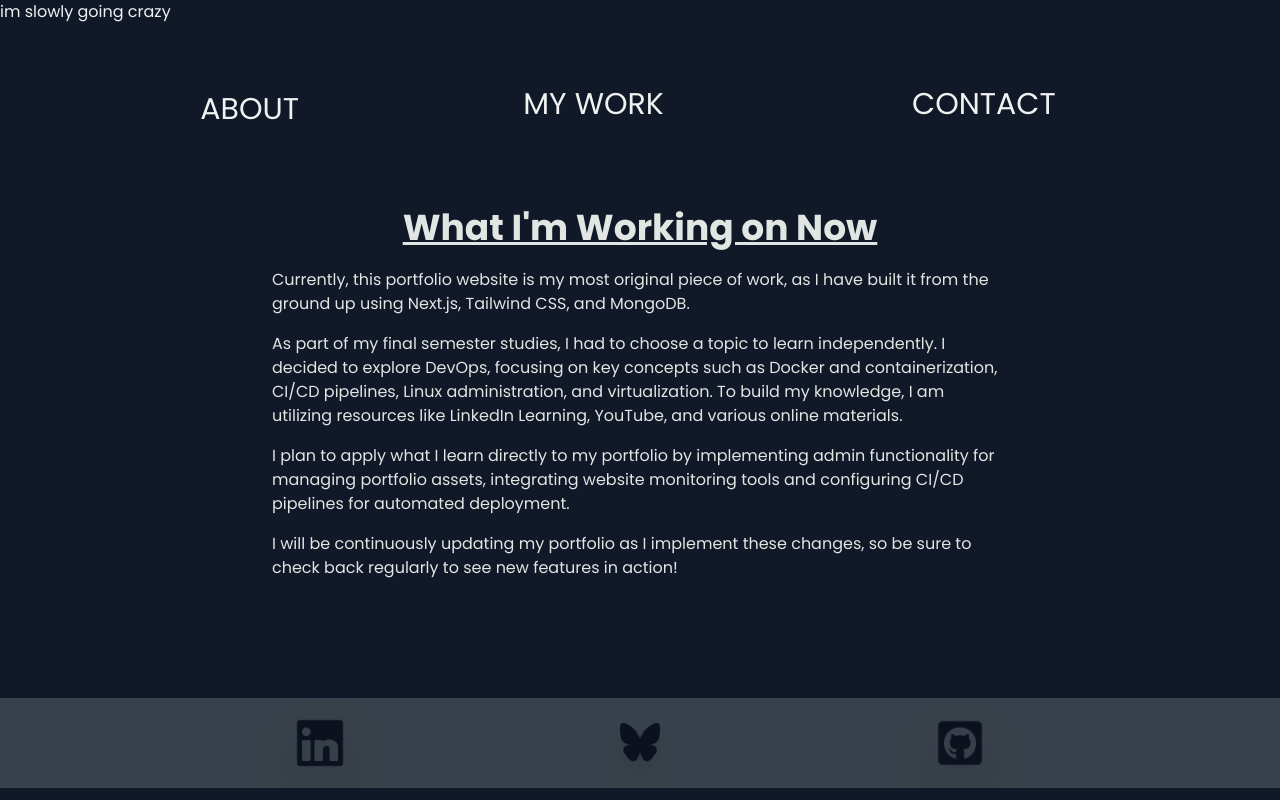
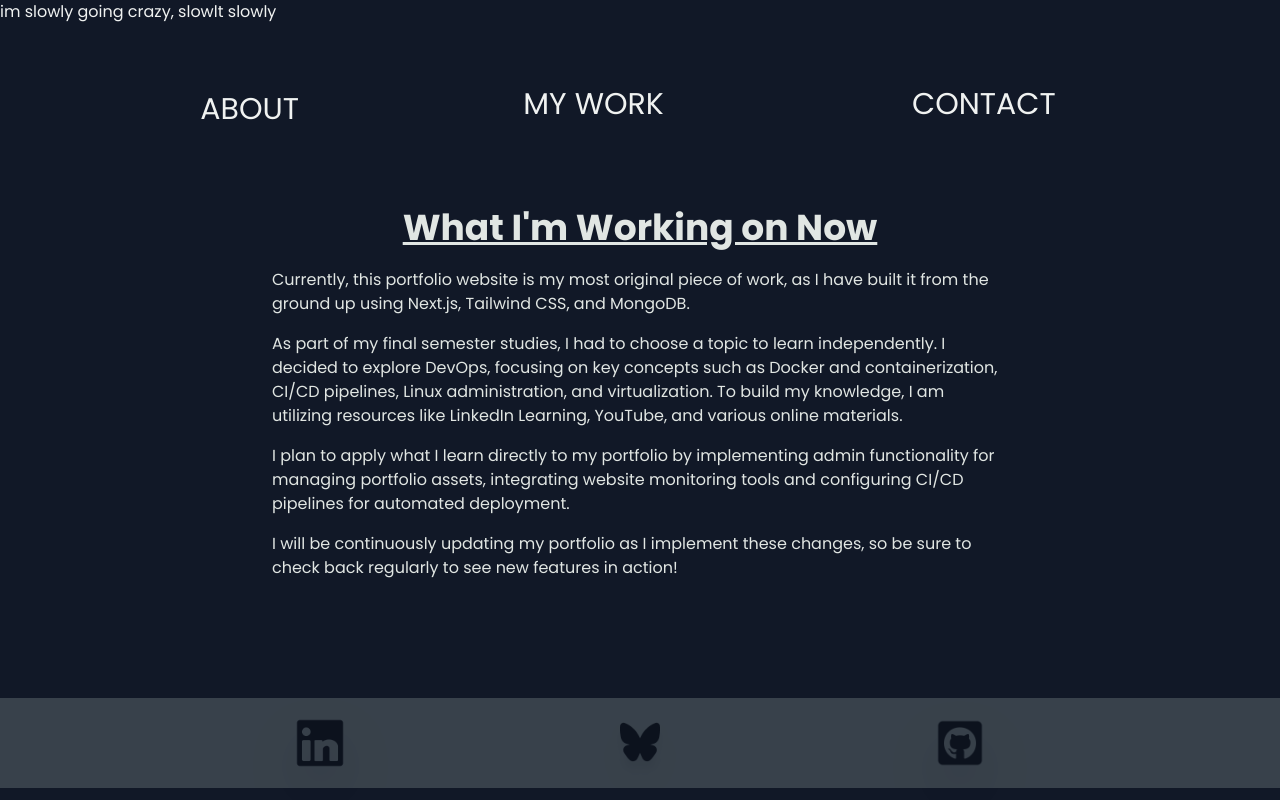
Before and after one commit to Dmaur/finalProject_Portfolio, a Next.js app: page / in a window 1280 px wide. Built offline with nearby package versions, Linux system fonts and the light colour scheme; no server answers; the database is empty.

Commit message:
Update text in Home component for improved expression

```diff
--- a/src/app/page.tsx
+++ b/src/app/page.tsx
@@ -9,7 +9,7 @@ export default async function Home() {
 
   return (
     <>
-    im slowly going crazy
+    im slowly going crazy, slowlt slowly
 
       <Landing projects={projects}/>
 
```
